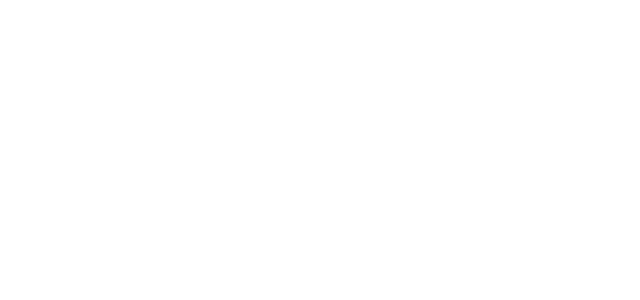
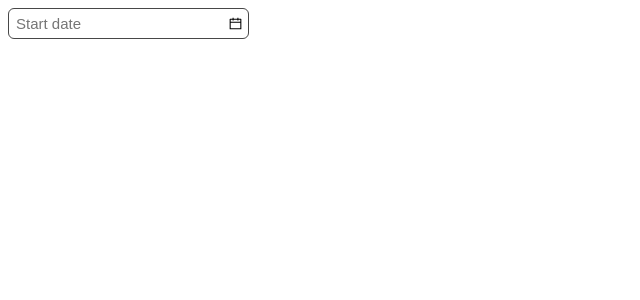
Before and after one commit to shadybassily/reusable-react-components, a React (Vite) app: page / in a window 1280 px wide. Shown: the top 300 px of the page, without its empty margins (0-640 px from the left). Built offline with nearby package versions, Linux system fonts and the light colour scheme.

Commit message:
created customizable/reusable DatePicker component

```diff
--- a/package.json
+++ b/package.json
@@ -10,7 +10,8 @@
   },
   "dependencies": {
     "react": "^18.2.0",
-    "react-dom": "^18.2.0"
+    "react-dom": "^18.2.0",
+    "react-icons": "^4.10.1"
   },
   "devDependencies": {
     "@types/react": "^18.0.28",
--- a/src/App.jsx
+++ b/src/App.jsx
@@ -1,7 +1,26 @@
+import { useState } from 'react';
+import { AiOutlineCalendar } from 'react-icons/ai';
+
+import DatePicker from './components/inputs/date-picker/DatePicker';
+
 function App() {
-   return <div>
+   const [date, setDate] = useState(new Date());
+   const handleDateChange = (e) => {
+      setDate(e.target.value);
+   };
 
-   </div>;
+   //do something with the date
+
+   return (
+      <div>
+         <DatePicker
+            placeholder="Start date"
+            icon={<AiOutlineCalendar />}
+            onChange={handleDateChange}
+            style={{ fontSize:'15px'}}
+         />
+      </div>
+   );
 }
 
 export default App;
--- /dev/null
+++ b/src/components/inputs/date-picker/DatePicker.jsx
@@ -0,0 +1,33 @@
+import { useRef } from 'react';
+
+import './datePicker.css';
+
+export default function DatePicker({ icon, style, placeholder = 'Select a date', ...otheProps }) {
+   const dateRef = useRef();
+   const handleToggle = () => {
+      //in order to display the placeholder
+      //the input has to be of type 'text'
+      //then  we change it to 'date'
+      dateRef.current.type = 'date';
+      dateRef.current.showPicker();
+   };
+
+   return (
+      <div className="date-picker-container" style={style}>
+         <input
+            className="date-picker"
+            type="text"
+            ref={dateRef}
+            onFocus={handleToggle}
+            placeholder={placeholder}
+            {...otheProps}
+         />
+
+         {icon && (
+            <div onClick={handleToggle} className="icon">
+               {icon}
+            </div>
+         )}
+      </div>
+   );
+}
--- /dev/null
+++ b/src/components/inputs/date-picker/datePicker.css
@@ -0,0 +1,28 @@
+input[type='date']::-webkit-calendar-picker-indicator {
+  display: none;
+}
+
+.date-picker-container {
+  width: fit-content;
+  padding: 5px;
+  border: 1px solid #474747;
+  border-radius: 6px;
+
+  display: flex;
+  align-items: center;
+  justify-content: space-between;
+  gap: 10px;
+}
+
+.date-picker-container .date-picker {
+  background-color: transparent;
+  font-size: inherit;
+  outline-style: none;
+  width: 200px;
+  border: none;
+}
+
+.date-picker-container .icon {
+  display: flex;
+  align-items: center;
+}
```
Also changed, not shown: 1 other file (tests, documents, lock files or other folders).
